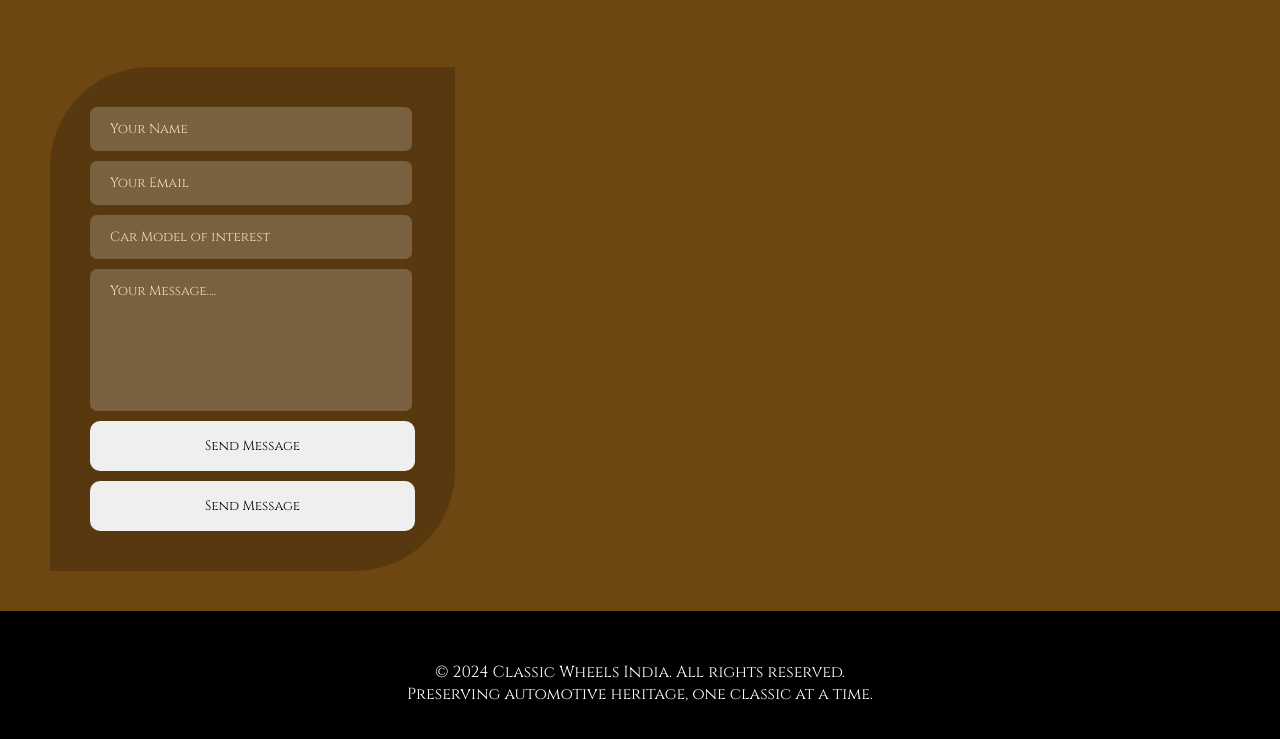
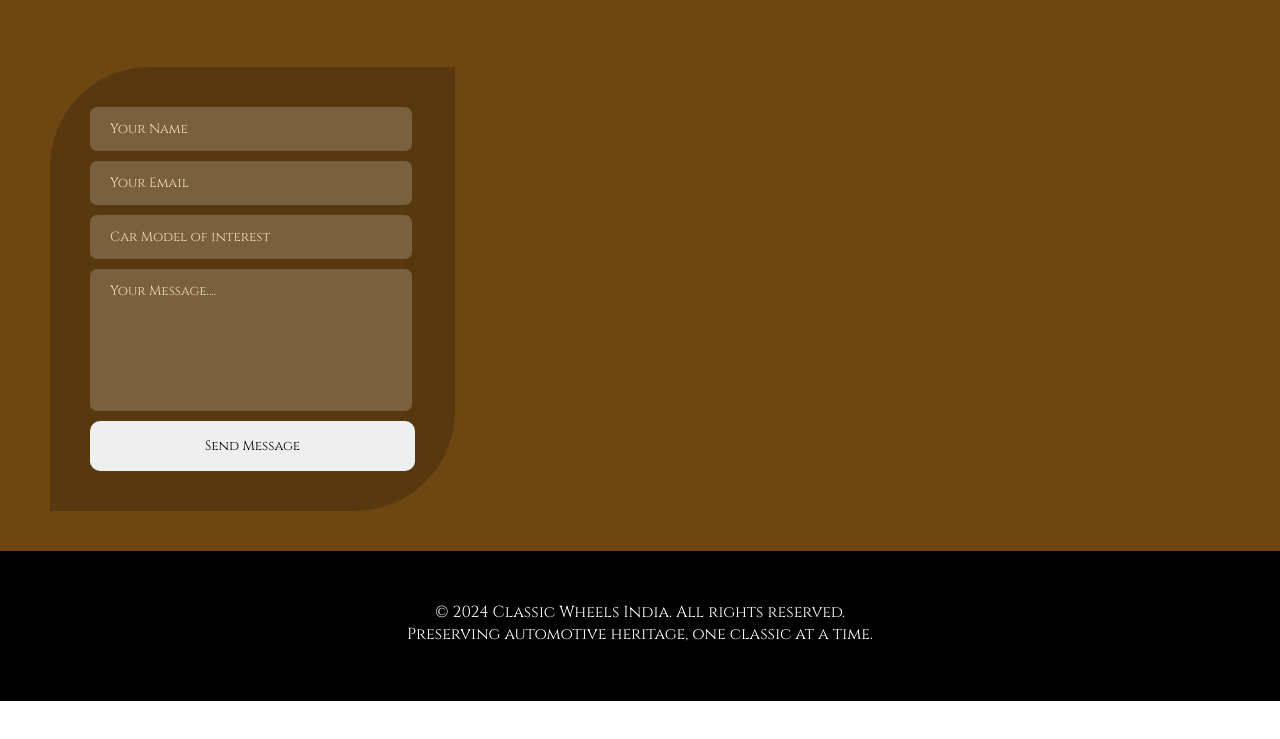
Before and after one commit to Poovarasan3101/Vintage-Cars, a plain HTML site: page vintage cars/index.html in a window 1280 px wide. Shown: the part 7158-7897 px from the top of the page. After the commit the page ends 7859 px from the top, so only its background shows below. Drawn offline with Linux system fonts and the light colour scheme.

Commit message:
Fix HTML encoding issues and clean up code

```diff
--- a/vintage cars/index.html
+++ b/vintage cars/index.html
@@ -22,6 +22,7 @@
          <div id="top_black_cover">
 
         </div>
+
         <div class="main_nav_items">
           <p class="menu"><a href="#main_index_page"><strong>HOME</strong></a></p>
           <p class="menu"><a href="#collection_page" id="carss"><strong>OUR CARS</strong></a></p>
@@ -277,7 +278,7 @@
                 <input type="text" class="inputs" id="model_cust" placeholder="Car Model of interest" required>
                 <input id="msg-box" class="inputs"  type="text" placeholder="Your Message....">
                 <button id="enqury_btn">Send Message</button>
-                <button id="clera">Send Message</button>
+                <!-- <button id="clera">Send Message</button> -->
 
             </div>
         </div>
```
